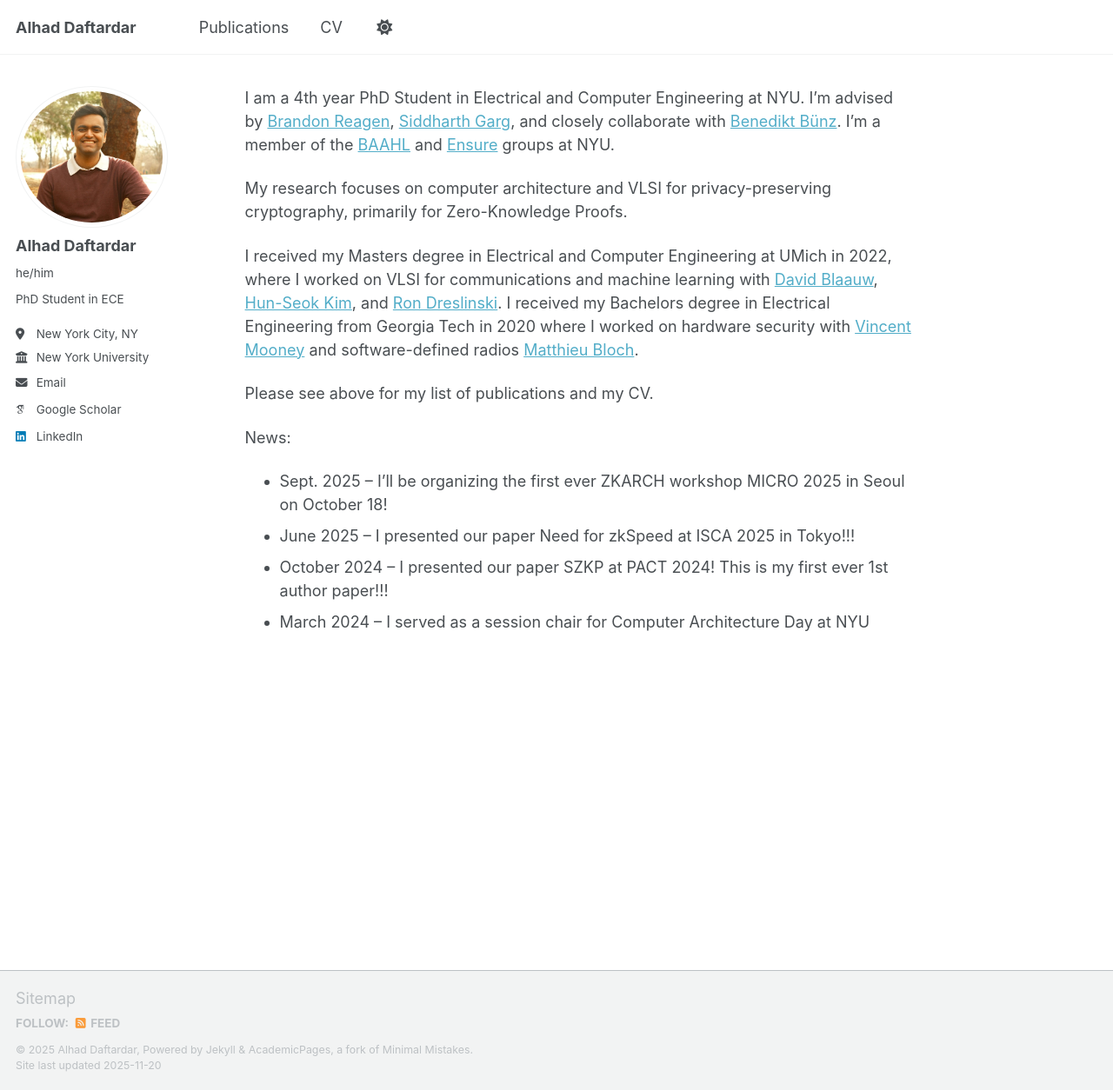
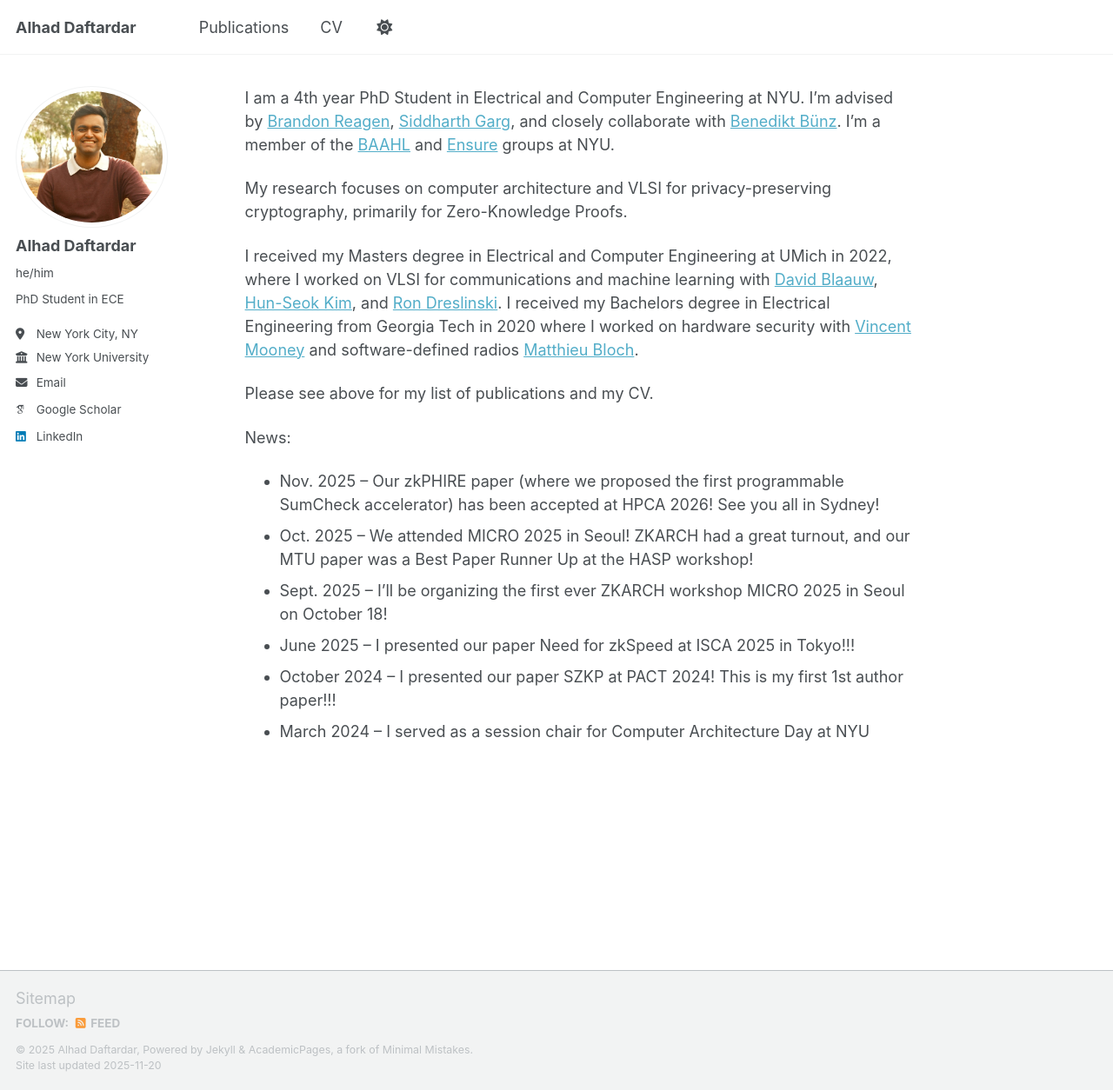
Before and after one commit to adaftardar/adaftardar.github.io, a Jekyll site: the page built from _pages/about.md, in a window 1280 px wide and 1254 px high. Shown: the whole window at 87% size. Built offline with Jekyll 4.4.1, drawn with Linux system fonts in a browser that asks for light colours; some web fonts are replaced; a script that is not in the unit is left out.

Commit message:
updates nov 2025

```diff
--- a/_pages/about.md
+++ b/_pages/about.md
@@ -17,7 +17,9 @@ Please see above for my list of publications and my CV.
 
 News:
 
+- Nov. 2025 -- Our zkPHIRE paper (where we proposed the first programmable SumCheck accelerator) has been accepted at HPCA 2026! See you all in Sydney!
+- Oct. 2025 -- We attended MICRO 2025 in Seoul! ZKARCH had a great turnout, and our MTU paper was a Best Paper Runner Up at the HASP workshop!
 - Sept. 2025 -- I'll be organizing the first ever ZKARCH workshop MICRO 2025 in Seoul on October 18!
 - June 2025 -- I presented our paper Need for zkSpeed at ISCA 2025 in Tokyo!!!
-- October 2024 -- I presented our paper SZKP at PACT 2024! This is my first ever 1st author paper!!!
+- October 2024 -- I presented our paper SZKP at PACT 2024! This is my first 1st author paper!!!
 - March 2024 -- I served as a session chair for Computer Architecture Day at NYU
```
Also changed, not shown: _pages/cv.md (+1 -1 lines), _pages/publications.md (+2 -2 lines).
